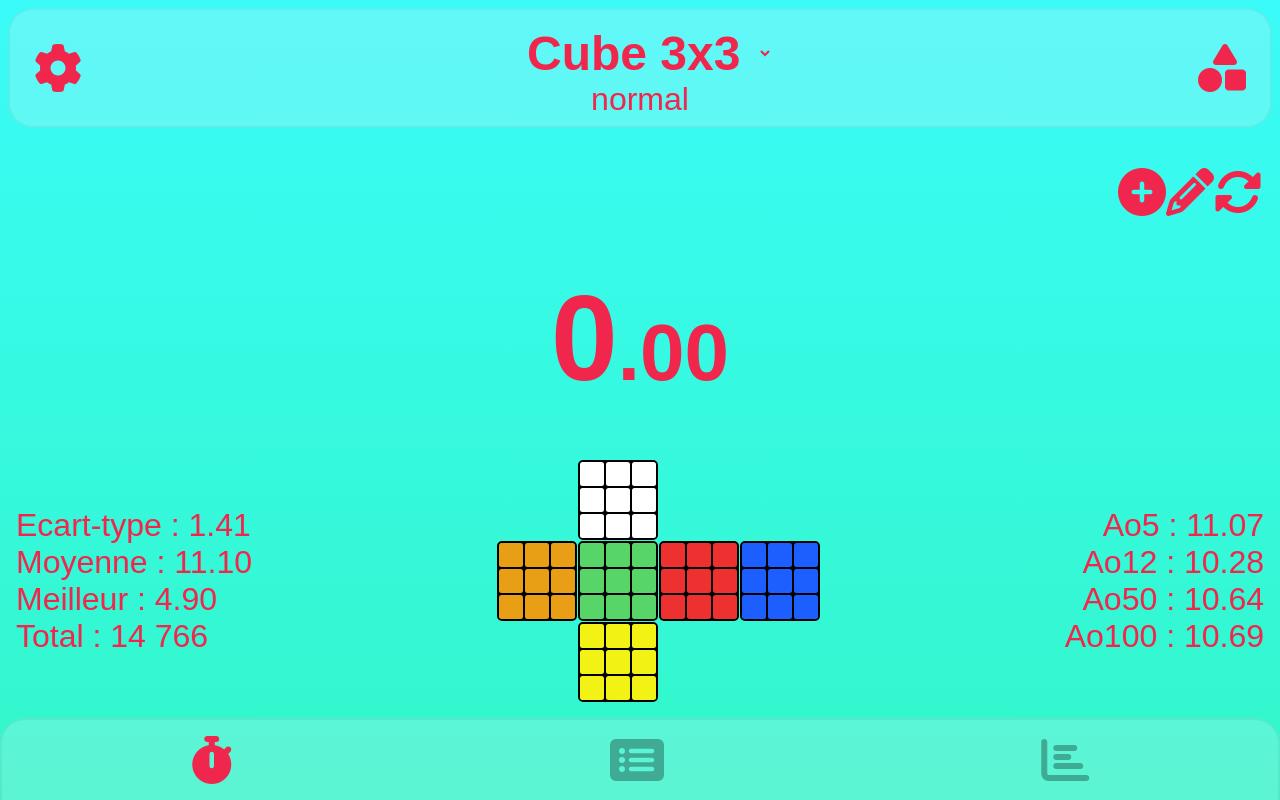
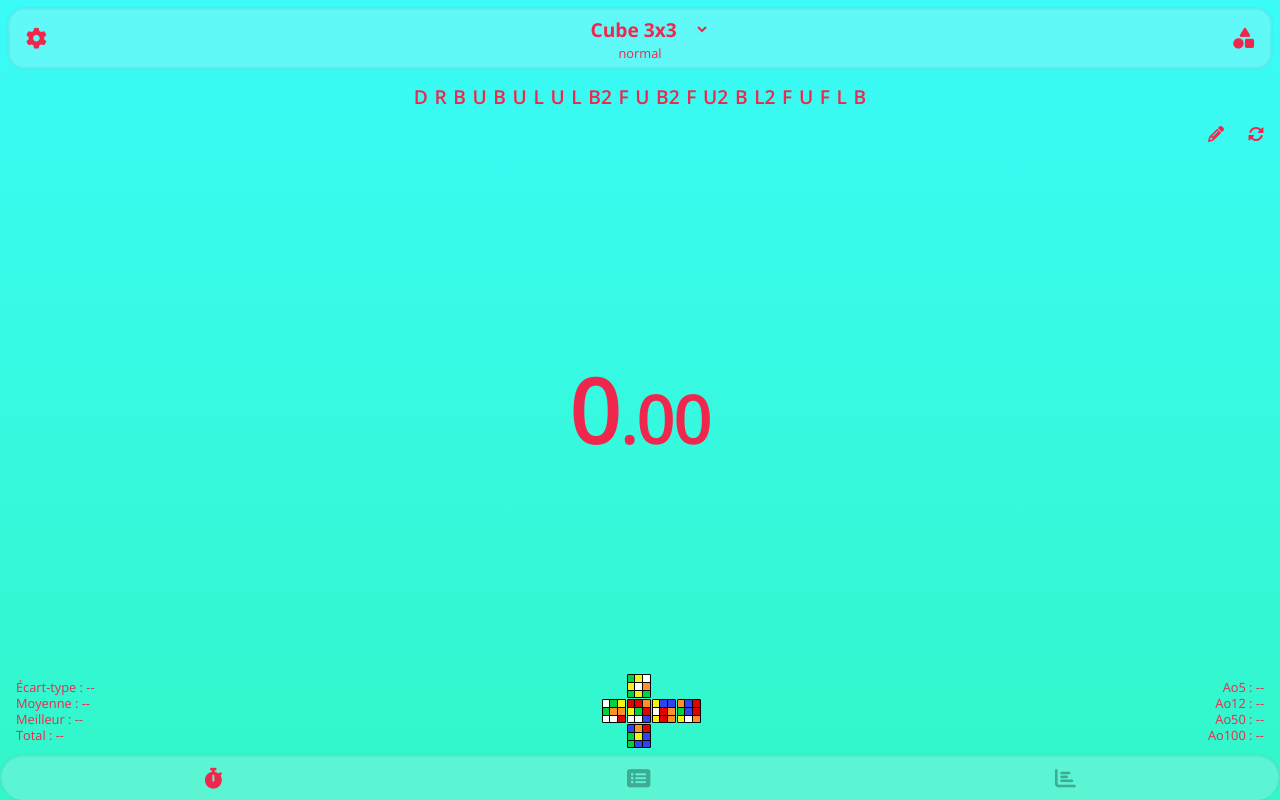
Before and after one commit to LcsGa/twistytimerclone, a plain HTML site: page index.html in a window 1280 px wide. Drawn offline with nearby package versions, Linux system fonts and the light colour scheme.

Commit message:
general modifications : - general style from real app screenshot - reset timer on new combination

```diff
--- a/index.html
+++ b/index.html
@@ -7,6 +7,11 @@
       src="https://kit.fontawesome.com/67cd12d136.js"
       crossorigin="anonymous"
     ></script>
+    <link rel="preconnect" href="https://fonts.gstatic.com" />
+    <link
+      href="https://fonts.googleapis.com/css2?family=Open+Sans:wght@300;400;600;700&display=swap"
+      rel="stylesheet"
+    />
     <link rel="stylesheet" href="./sass/scss/style.css" />
     <title>Twisty timer clone</title>
   </head>
@@ -27,7 +32,6 @@
           <p></p>
         </section>
         <nav>
-          <i class="fas fa-plus-circle"></i>
           <i class="fas fa-pencil-alt"></i>
           <i class="fas fa-sync-alt"></i>
         </nav>
@@ -37,10 +41,10 @@
       </article>
       <article id="data">
         <section>
-          <p>Ecart-type : 1.41</p>
-          <p>Moyenne : 11.10</p>
-          <p>Meilleur : 4.90</p>
-          <p>Total : 14 766</p>
+          <p>Écart-type : --</p>
+          <p>Moyenne : --</p>
+          <p>Meilleur : --</p>
+          <p>Total : --</p>
         </section>
         <section id="graphic-combination">
           <div id="top" class="figure">
@@ -111,10 +115,10 @@
           </div>
         </section>
         <section>
-          <p>Ao5 : 11.07</p>
-          <p>Ao12 : 10.28</p>
-          <p>Ao50 : 10.64</p>
-          <p>Ao100 : 10.69</p>
+          <p>Ao5 : --</p>
+          <p>Ao12 : --</p>
+          <p>Ao50 : --</p>
+          <p>Ao100 : --</p>
         </section>
       </article>
     </main>
--- a/js/main.js
+++ b/js/main.js
@@ -1,17 +1,23 @@
 import { RubikCube } from "./RubikCube.js";
 import "./timer.js";
+import { resetTimer } from "./timer.js";
 
 const combination = document.querySelector("#combination p");
 const reloadBtn = document.querySelector(".fa-sync-alt");
 
 let cube = new RubikCube();
-cube.applyGraphicModifications();
 
-reloadBtn.addEventListener("click", () => {
-  if (cube.generatedCombination !== undefined) {
-    cube = new RubikCube();
-  }
+function initCombination() {
   cube.applyChangesWithinCubeObject();
   cube.applyGraphicModifications();
   combination.innerHTML = cube.generatedCombination.join(" ");
+}
+
+initCombination();
+
+reloadBtn.addEventListener("click", (e) => {
+  cube = new RubikCube();
+  initCombination();
+  resetTimer();
+  e.stopPropagation();
 });
--- a/js/timer.js
+++ b/js/timer.js
@@ -17,14 +17,31 @@ function timer() {
   timerTimeout = setTimeout(timer, 10);
 }
 
+function startTimer() {
+  timer();
+  timerStarted = true;
+}
+
+function stopTimer() {
+  clearTimeout(timerTimeout);
+  timerStarted = false;
+}
+
 function startStopTimer() {
   if (!timerStarted) {
-    timer();
-    timerStarted = true;
+    startTimer();
   } else {
-    clearTimeout(timerTimeout);
-    timerStarted = false;
+    stopTimer();
   }
 }
 
-timerHTML.addEventListener("click", startStopTimer);
+export function resetTimer() {
+  stopTimer();
+  seconds = 0;
+  centiseconds = 0;
+  timerHTML.innerHTML = `<p><span>${seconds}</span>.${
+    centiseconds < 10 ? 0 : ""
+  }${centiseconds}</p>`;
+}
+
+main.addEventListener("click", startStopTimer);
--- a/sass/scss/_footer.scss
+++ b/sass/scss/_footer.scss
@@ -5,8 +5,9 @@ footer {
   border-bottom: none;
   border-bottom-left-radius: 0;
   border-bottom-right-radius: 0;
+  border-radius: 1.5rem;
   justify-content: space-around;
-  padding: 1rem 0;
+  padding: 0.7rem 0;
   width: 100%;
   .selected {
     color: $red;
--- a/sass/scss/_graphic-combination.scss
+++ b/sass/scss/_graphic-combination.scss
@@ -4,16 +4,13 @@
   gap: 1px;
   .figure {
     background: black;
-    height: clamp(2rem, 8vw, 5rem);
-    width: clamp(2rem, 8vw, 5rem);
+    height: 1.5rem;
+    width: 1.5rem;
     display: grid;
     grid-template: repeat(3, 1fr) / repeat(3, 1fr);
-    gap: clamp(1px, 0.3vw, 2.5px);
-    border: clamp(1px, 0.3vw, 2.5px) solid black;
-    border-radius: clamp(2px, 0.6vw, 5px);
-  }
-  .square {
-    border-radius: clamp(1px, 0.3vw, 2.5px);
+    gap: 1px;
+    border: 1px solid black;
+    border-radius: 1px;
   }
   #top {
     grid-column: 2/3;
@@ -33,14 +30,14 @@
   background: #f2f215;
 }
 .blue {
-  background: #1c5ffe;
+  background: #2e44f0;
 }
 .green {
-  background: #58d568;
+  background: #00d140;
 }
 .red {
-  background: #ed3030;
+  background: #de0500;
 }
 .orange {
-  background: #e89e15;
+  background: #fd9029;
 }
--- a/sass/scss/_header.scss
+++ b/sass/scss/_header.scss
@@ -2,7 +2,8 @@ header {
   @include y-centered-x-space-between;
   @include window;
   margin: 0.5rem;
-  padding: 1rem 1.5rem;
+  padding: 0.3rem 1rem;
+  border-radius: 1rem;
   #game-mode {
     @include flexed-column;
     select {
@@ -10,15 +11,14 @@ header {
       background: none;
       border: none;
       font-weight: bold;
-      font-size: clamp(1rem, 8vw, 3rem);
+      font-size: 1.2rem;
       outline: none;
       cursor: pointer;
       padding: 0 1rem;
     }
     p {
       text-align: center;
-      font-size: clamp(0.5rem, 3vw, 2rem);
-      margin-bottom: -0.5rem;
+      font-size: 0.8rem;
     }
   }
 }
--- a/sass/scss/_main.scss
+++ b/sass/scss/_main.scss
@@ -3,7 +3,10 @@
 main {
   @include x-centered-y-space-between-flexed-column;
   flex-grow: 1;
-  padding: 1rem 2rem;
+  padding: 0.4rem 1rem;
+  i {
+    font-size: 1rem;
+  }
   #combination-article {
     @include flexed-column;
     width: 100%;
@@ -11,36 +14,35 @@ main {
     #combination {
       width: 100%;
       text-align: center;
-      font-size: clamp(1rem, 5vw, 3rem);
+      font-size: 1.2rem;
+      font-weight: 600;
+      word-spacing: 0.1rem;
     }
     nav {
       @include y-centered-x-space-between;
       margin-top: 1rem;
-      width: 130px;
+      i:last-child {
+        margin-left: 1.5rem;
+      }
     }
   }
   #timer {
-    @include x-y-centered;
-    flex-grow: 1;
-    width: 100%;
-    font-size: clamp(2rem, 15vw, 5rem);
-    font-weight: bold;
+    font-size: 4.3rem;
+    font-weight: 600;
+    letter-spacing: -0.15rem;
     span {
-      font-size: clamp(3rem, 22.5vw, 7.5rem);
+      font-size: 5.8rem;
     }
   }
   #data {
     @include y-centered-x-space-between;
     width: 100%;
     section {
-      &:first-child {
-        margin-left: -1rem;
-      }
       &:nth-child(2n + 1) {
-        font-size: clamp(0.5rem, 3.5vw, 2rem);
+        font-size: 0.8rem;
+        line-height: 1rem;
       }
       &:last-child {
-        margin-right: -1rem;
         text-align: right;
       }
     }
--- a/sass/scss/_mixins.scss
+++ b/sass/scss/_mixins.scss
@@ -45,5 +45,5 @@
 @mixin window {
   background: rgba(255, 240, 255, 0.2);
   border: 2px solid rgba(0, 0, 0, 0.05);
-  border-radius: 25px;
+  box-shadow: 0 0 2px rgba(0, 0, 0, 0.1);
 }
--- a/sass/scss/style.scss
+++ b/sass/scss/style.scss
@@ -13,16 +13,16 @@
   margin: 0;
   padding: 0;
   box-sizing: border-box;
+  font-family: "Open Sans", sans-serif;
 }
 
 body {
   @include flexed-column;
   background: linear-gradient($lightblue, $seagreen);
   height: 100vh;
-  font-family: Arial, Helvetica, sans-serif;
 }
 
 i {
   cursor: pointer;
-  font-size: clamp(0.5rem, 7vw, 3rem);
+  font-size: 1.3rem;
 }
```
Also changed, not shown: sass/scss/style.css, 1 other file.
